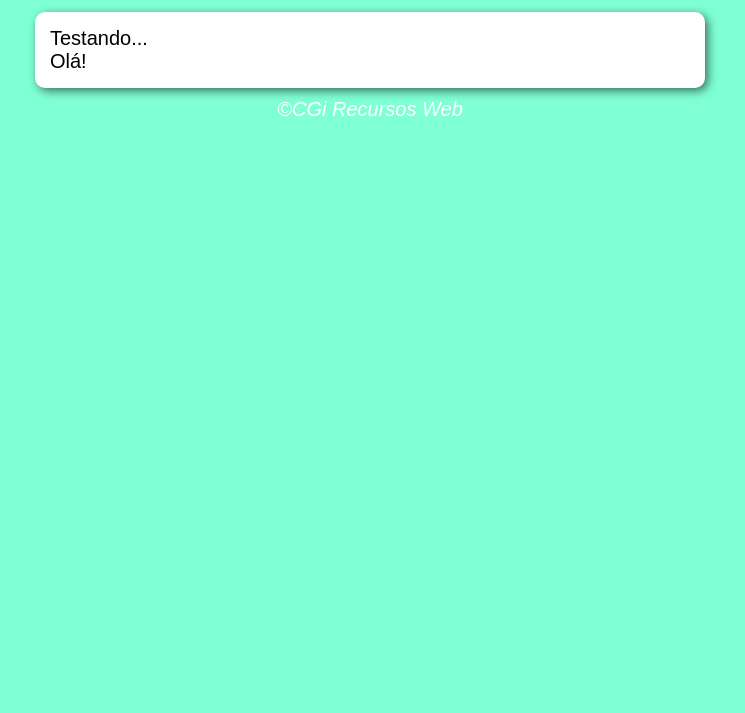
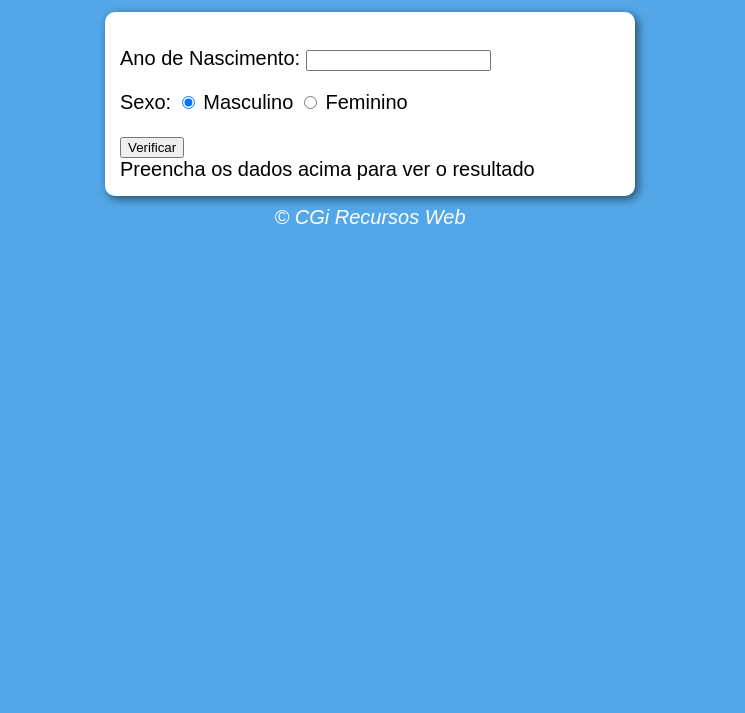
Before and after one commit to GabrielSAbreu/JavaScript_cursoEmVideo, a plain HTML site: page aula14-exercício-parte03-identificadorIdade/index.html in a window 1280 px wide. Shown: the part 87-800 px from the top of the page, without its empty margins (270-1015 px from the left). Drawn offline with Linux system fonts and the light colour scheme.

Commit message:
update 2023.06.03

```diff
--- a/aula14-exercício-parte03-identificadorIdade/index.html
+++ b/aula14-exercício-parte03-identificadorIdade/index.html
@@ -9,15 +9,26 @@
 </head>
 <body>
     <header>
-        <h1>Titulo</h1>
+        <h1>Verificador de idade</h1>
 
     </header>
     <section>
-        <div >Testando...</div>
-        <div>Olá!</div>
+        <div id="dados">
+            <p>Ano de Nascimento:
+                <input type="number" name="txtano" id="txtano">
+            </p>
+            <p>Sexo:
+                <input type="radio" name="radsex" id="mas" checked>
+                <label for="radsex">Masculino</label>
+                <input type="radio" name="radsex" id="fem">
+                <label for="radsex">Feminino</label>
+            </p>
+            <input type="button" value="Verificar" onclick="verificar()">
+        </div>
+        <div id="res">Preencha os dados acima para ver o resultado</div>
     </section>
     <footer>
-        &copy;CGi Recursos Web
+        &copy; CGi Recursos Web
     </footer>
 
     <script src="script/scriptBase.js"></script>
--- a/aula14-exercício-parte03-identificadorIdade/script/scriptBase.js
+++ b/aula14-exercício-parte03-identificadorIdade/script/scriptBase.js
@@ -1 +1,47 @@
-alert("OI")
+//alert("OI")
+function verificar() {
+    let data = new Date()
+    let ano = data.getFullYear()
+    let fano = document.getElementById('txtano')
+    let res = document.querySelector('div#res')
+
+    if(fano.value.length == 0 || fano.value > ano){
+        alert('[ERRO]Verifique os dados digitados e tente novamente!')
+    }else{
+        let fsex = document.getElementsByName('radsex')
+        let idade = ano - Number(fano.value)
+        let genero = ''
+        let img = document.createElement('img')
+        img.setAttribute('id' , 'foto')
+
+        if (fsex[0].checked){
+            genero = 'Homem'
+            if(idade >= 0 && idade < 10){
+                //criança
+                img.setAttribute('src','imagens/babyBoy.png')
+            }else if(idade > 10 && idade < 50){
+                //jovem e adulto
+                img.setAttribute('src','imagens/youngBoy.png')
+            }else{
+                //idoso
+                img.setAttribute('src','imagens/oldMan.png')
+            }
+        }else if (fsex[1].checked){
+            genero = 'Mulher'
+
+            if(idade >=0 && idade < 10){
+                //criança
+                img.setAttribute('src' , 'imagens/babyGirl.png')
+            }else if(idade< 50){
+                //jovem e adulto
+                img.setAttribute('src' , "imagens/youngGirl.png")
+            }else{
+                //idoso
+                img.setAttribute('src' , 'imagens/oldWoman.png')
+            }
+        }
+        res.style.textAlign = 'center'
+        res.innerHTML = `Detectamos  ${genero} com ${idade} anos`;
+        res.appendChild(img);
+    }
+}
--- a/aula14-exercício-parte03-identificadorIdade/style/styleBase.css
+++ b/aula14-exercício-parte03-identificadorIdade/style/styleBase.css
@@ -1,5 +1,5 @@
 body{
-    background-color: aquamarine;
+    background-color: rgb(83, 167, 232);
     font: normal 15pt arial;
 }
 
@@ -13,10 +13,11 @@ section{
     background-color: white;
     border-radius: 10px;
     padding: 15px;
-    width: 50vw;
+    width: 500px;
     margin: auto;
     box-shadow: 3px 3px 10px rgba(0, 0, 0, 0.551);
 }
+
 
 
 footer{
```
